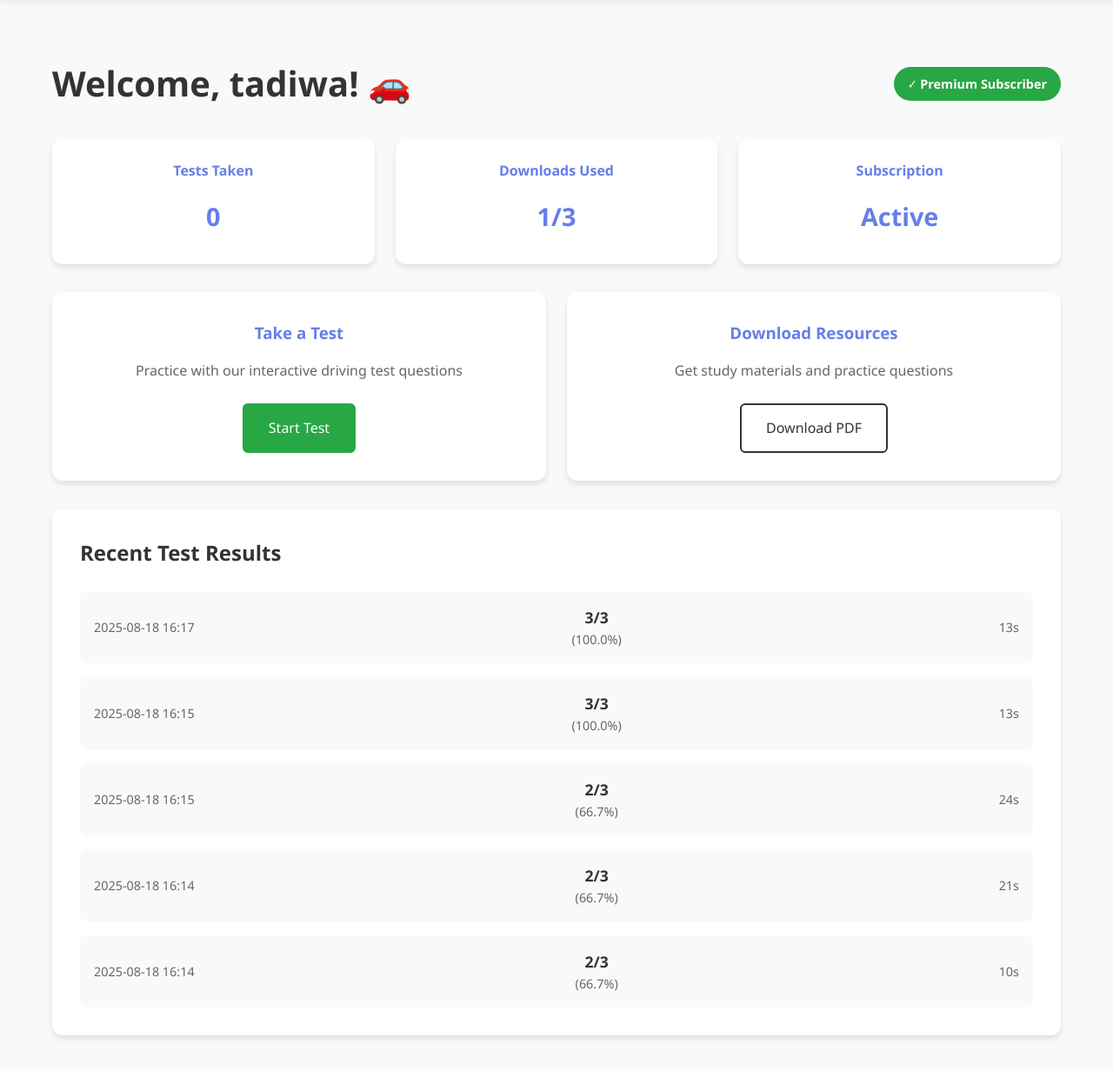
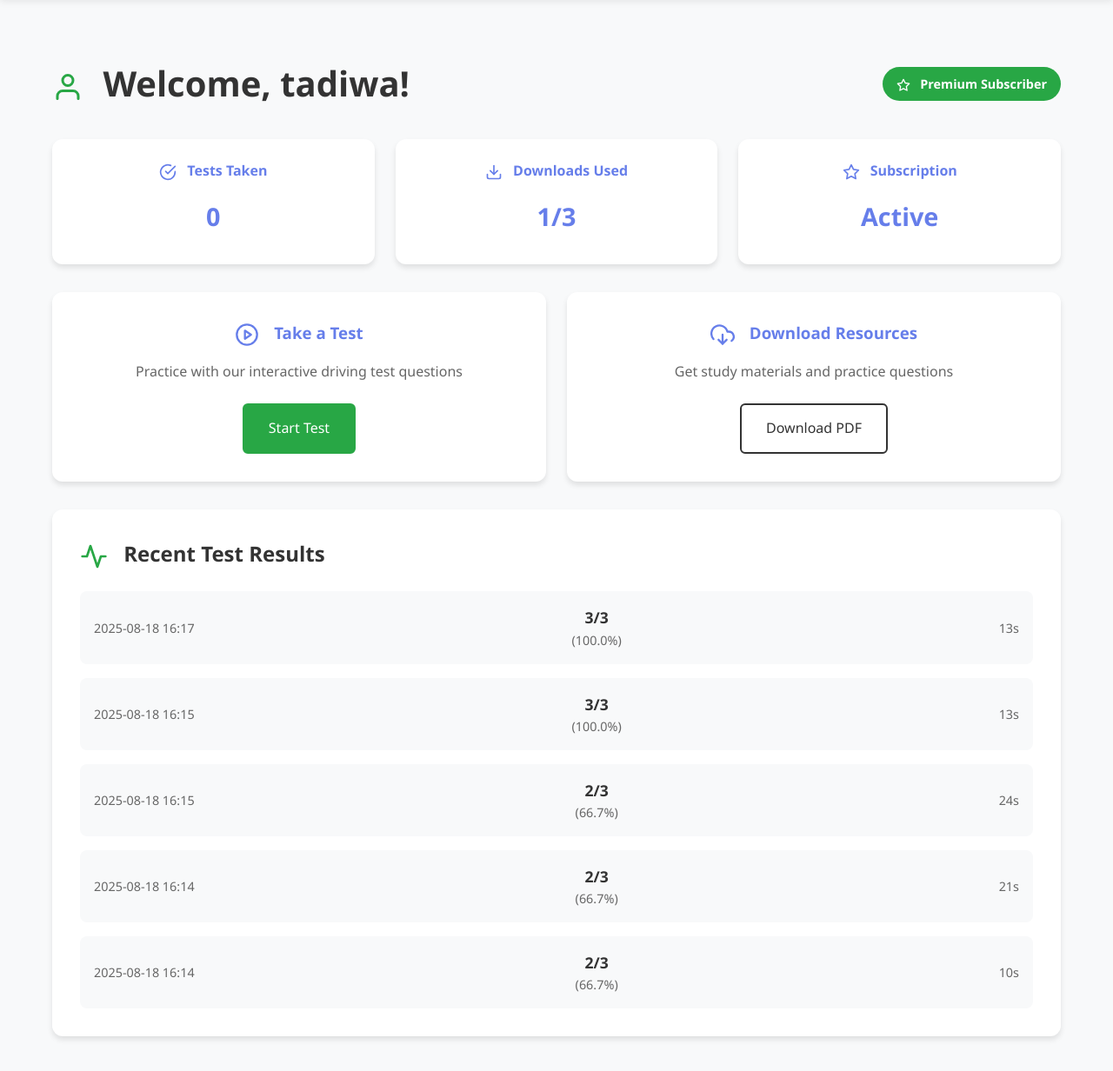
Before and after one commit to zimprep-dev/Tyaira-Provisonal-Project, a Flask app: page /dashboard in a window 1280 px wide. Shown: the part 88-1320 px from the top of the page at 87% size. Run offline with Flask 3, Linux system fonts and the light colour scheme; a user stored in the database is signed in; data comes from the database, SQL or seed files in the repository.

Commit message:
Added and refined icons for the landing page and and now have a changelog that we can use to track any changes to the platform

```diff
--- a/static/style.css
+++ b/static/style.css
@@ -499,6 +499,77 @@ body {
     left: 0;
 }
 
+/* Icon Styling */
+.hero-icon {
+    width: 48px;
+    height: 48px;
+    margin-right: 0.5rem;
+    vertical-align: middle;
+    color: #28a745;
+    stroke-width: 1.5;
+}
+
+.section-icon {
+    width: 32px;
+    height: 32px;
+    margin-right: 0.75rem;
+    vertical-align: middle;
+    color: #28a745;
+    stroke-width: 2;
+}
+
+.card-icon {
+    width: 24px;
+    height: 24px;
+    margin-right: 0.5rem;
+    vertical-align: middle;
+    color: #28a745;
+    stroke-width: 2;
+}
+
+.area-icon i {
+    width: 40px;
+    height: 40px;
+    color: #667eea;
+    stroke-width: 1.5;
+}
+
+/* Dashboard Icon Styling */
+.dashboard-icon {
+    width: 36px;
+    height: 36px;
+    margin-right: 0.75rem;
+    vertical-align: middle;
+    color: #28a745;
+    stroke-width: 2;
+}
+
+.badge-icon {
+    width: 16px;
+    height: 16px;
+    margin-right: 0.5rem;
+    vertical-align: middle;
+    stroke-width: 2;
+}
+
+.stat-icon {
+    width: 20px;
+    height: 20px;
+    margin-right: 0.5rem;
+    vertical-align: middle;
+    color: #667eea;
+    stroke-width: 2;
+}
+
+.action-icon {
+    width: 28px;
+    height: 28px;
+    margin-right: 0.75rem;
+    vertical-align: middle;
+    color: #667eea;
+    stroke-width: 2;
+}
+
 /* Legacy Preview Section (for backward compatibility) */
 .preview-section {
     background: white;
--- a/templates/dashboard.html
+++ b/templates/dashboard.html
@@ -3,30 +3,32 @@
 {% block title %}Dashboard - Driver Testing Platform{% endblock %}
 
 {% block content %}
+<!-- Feather Icons -->
+<script src="https://unpkg.com/feather-icons"></script>
 <div class="dashboard">
     <div class="dashboard-header">
-        <h1>Welcome, {{ user.username }}! 🚗</h1>
+        <h1><i data-feather="user" class="dashboard-icon"></i> Welcome, {{ user.username }}!</h1>
         <div class="user-status">
             {% if user.is_subscriber %}
-                <span class="status-badge subscribed">✓ Premium Subscriber</span>
+                <span class="status-badge subscribed"><i data-feather="star" class="badge-icon"></i> Premium Subscriber</span>
             {% else %}
-                <span class="status-badge free">Free Tier</span>
+                <span class="status-badge free"><i data-feather="user" class="badge-icon"></i> Free Tier</span>
             {% endif %}
         </div>
     </div>
 
     <div class="dashboard-stats">
         <div class="stat-card">
-            <h3>Tests Taken</h3>
+            <h3><i data-feather="check-circle" class="stat-icon"></i> Tests Taken</h3>
             <div class="stat-number">{{ user.tests|length }}</div>
         </div>
         <div class="stat-card">
-            <h3>Downloads Used</h3>
+            <h3><i data-feather="download" class="stat-icon"></i> Downloads Used</h3>
             <div class="stat-number">{{ user.downloads_count }}/3</div>
         </div>
         {% if user.is_subscriber %}
             <div class="stat-card">
-                <h3>Subscription</h3>
+                <h3><i data-feather="star" class="stat-icon"></i> Subscription</h3>
                 <div class="stat-number">Active</div>
             </div>
         {% endif %}
@@ -34,20 +36,20 @@
 
     <div class="dashboard-actions">
         <div class="action-card">
-            <h3>Take a Test</h3>
+            <h3><i data-feather="play-circle" class="action-icon"></i> Take a Test</h3>
             <p>Practice with our interactive driving test questions</p>
             <a href="{{ url_for('take_test') }}" class="btn btn-primary">Start Test</a>
         </div>
 
         <div class="action-card">
-            <h3>Download Resources</h3>
+            <h3><i data-feather="download-cloud" class="action-icon"></i> Download Resources</h3>
             <p>Get study materials and practice questions</p>
             <a href="{{ url_for('download_pdf') }}" class="btn btn-secondary">Download PDF</a>
         </div>
 
         {% if not user.is_subscriber %}
         <div class="action-card featured">
-            <h3>Upgrade to Premium</h3>
+            <h3><i data-feather="zap" class="action-icon"></i> Upgrade to Premium</h3>
             <p>Get unlimited access for just $3/month</p>
             <a href="{{ url_for('subscribe') }}" class="btn btn-primary">Subscribe Now</a>
         </div>
@@ -56,7 +58,7 @@
 
     {% if tests %}
     <div class="recent-tests">
-        <h2>Recent Test Results</h2>
+        <h2><i data-feather="activity" class="section-icon"></i> Recent Test Results</h2>
         <div class="test-results">
             {% for test in tests %}
             <div class="test-result">
@@ -72,4 +74,9 @@
     </div>
     {% endif %}
 </div>
+
+<script>
+// Initialize Feather icons
+feather.replace();
+</script>
 {% endblock %}
```
Also changed, not shown: templates/index.html (+23 -18 lines), CHANGELOG.md (added).
